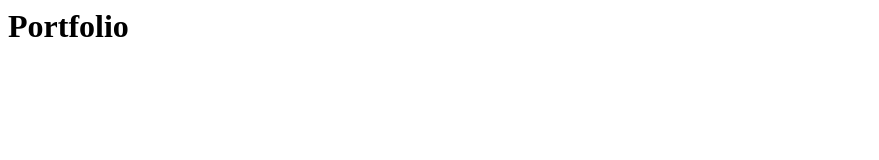
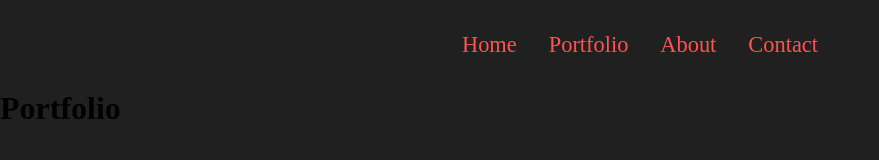
Before and after one commit to CalebRuhm/Caleb-Ruhm-Portfolio, a plain HTML site: page index.html in a window 1280 px wide. Shown: the whole page, without its empty margins (0-879 px from the left). Drawn offline with Linux system fonts and the light colour scheme.

Commit message:
12/13 navbar update

```diff
--- a/index.html
+++ b/index.html
@@ -10,7 +10,12 @@
 
 <body>
     <div class="navbar">
-
+        <ul class="ul">
+            <li><a href="#home">Home</a></li>
+            <li><a href="#portfolio">Portfolio</a></li>
+            <li><a href="#about">About</a></li>
+            <li><a href="#contact">Contact</a></li>
+        </ul>
     </div>
 
     <div class="heading1">
--- a/style.css
+++ b/style.css
@@ -0,0 +1,38 @@
+* {
+    margin: 0;
+    padding: 0;
+    box-sizing: border-box;
+}
+
+body {
+    background-color: #202020;
+}
+
+.navbar {
+    display: flex;
+    justify-content: center;
+}
+
+.ul {
+    display: flex;
+    justify-content: center;
+    padding: 1rem;
+}
+
+.ul li {
+    padding: 1rem;
+    list-style: none;
+}
+
+.ul li a {
+    color: rgb(255, 83, 83);
+    text-decoration: none;
+    font-size: 1.4em;
+    transition: 0.2s;
+}
+
+.ul li a:hover {
+    color: #fff;
+    font-size: 1.5rem;
+    transition: 0.2s;
+}
```
